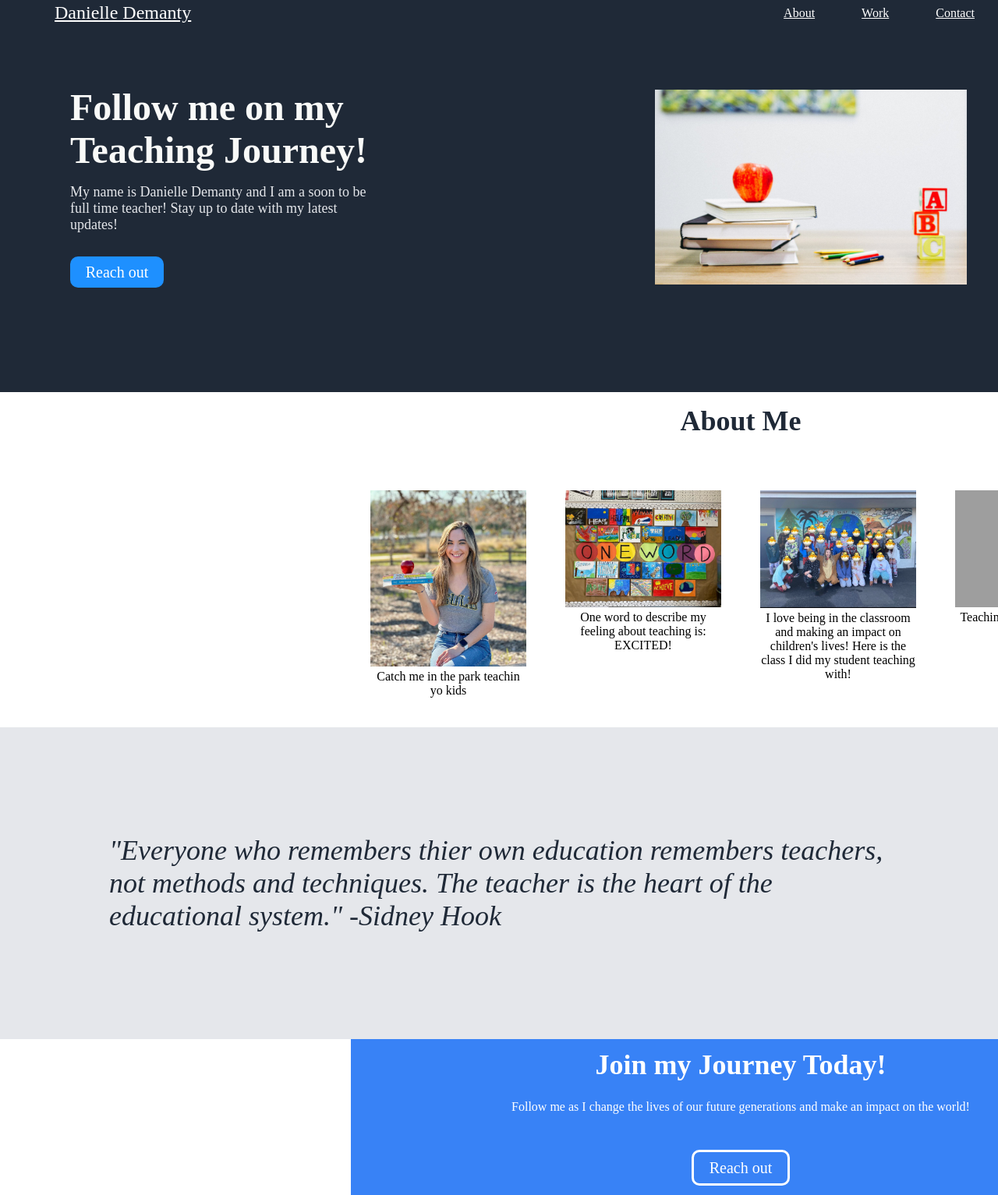
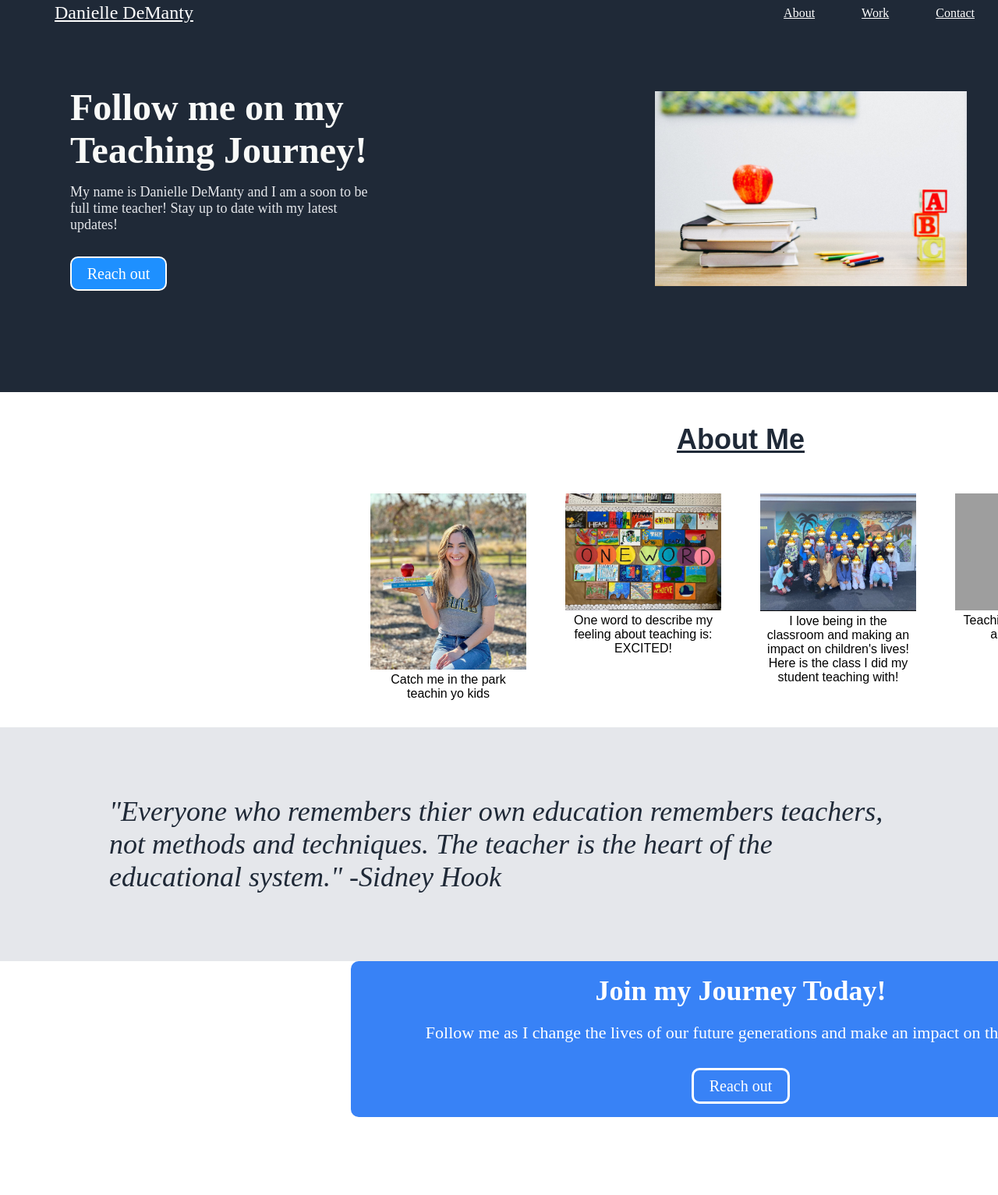
Before and after one commit to ConnorArretche/Odin-Landing-Page, a plain HTML site: page index.html in a window 1280 px wide. Shown: the part 27-1560 px from the top of the page at 78% size. After the commit the page ends 1460 px from the top, so only its background shows below. Drawn offline with Linux system fonts and the light colour scheme; grey boxes are pictures that could not be loaded.

Commit message:
added finishing touches

```diff
--- a/index.html
+++ b/index.html
@@ -11,7 +11,7 @@
     <div class="container">
     <navbar>
       <ul class="nav-list">
-        <li class="nav-item">Danielle Demanty</a></li>
+        <li class="nav-item">Danielle DeManty</a></li>
         <li class="nav-item"><a href="#">About</a></li>
         <li class="nav-item"><a href="#">Work</a></li>
         <li class="nav-item"><a href="#">Contact</a></li>
@@ -22,7 +22,7 @@
       <section class="left">
         <article class="left-text">
           <h1 class="awesome">Follow me on my Teaching Journey!</h1>
-          <p class="added-text">My name is Danielle Demanty and I am a soon to be full time teacher! Stay up to date with my latest updates!</p>
+          <p class="added-text">My name is Danielle DeManty and I am a soon to be full time teacher! Stay up to date with my latest updates!</p>
           <div class="contact">
             Reach out
           </div>
@@ -32,6 +32,7 @@
         <img src="teacher.jpeg" alt="dan">
       </section>
     </div>
+
     <div class="middle">
       <!-- <div class= "about-box">       -->
         <h2 class="about-me">About Me</h2>
@@ -56,7 +57,8 @@
 
        </div>
 
-    </div>
+
+  </div>
     <div class="quote">
 
          <div class="quote-box">"Everyone who remembers thier own education remembers teachers, not methods and techniques. The teacher is the heart of the educational system."     -Sidney Hook</div>
--- a/style.css
+++ b/style.css
@@ -88,7 +88,7 @@ body {
 }
 
 .contact {
-  /* border: 3px solid orange; */
+  border: 2px solid white;
   font-size: 20px;
   margin-top: 30px;
   height: 40px;
@@ -112,23 +112,24 @@ body {
   width: 1900px;
 }
 
-.about-box {
+/* .about-box {
   display: flex;
   justify-content: center;
   flex-direction: row;
   /* align-self: center; */
-  /* align-self: center; */
-  border: 3px solid red;
+/* align-self: center; */
+/* border: 3px solid red;
   height: 50px;
   width: 200px;
-  margin-top: 2rem;
-}
+  margin-top: 2rem; */
 
 .about-me {
   font-size: 36px;
   color: #1f2937;
   font-weight: bolder;
-  /* text-decoration: underline; */
+  font-family: sans-serif;
+  margin-top: 20px;
+  text-decoration: underline;
 }
 .container1 {
   width: 200px;
@@ -150,6 +151,7 @@ body {
   /* margin-top: 230px; */
   /* border: 3px solid green; */
   /* flex-flow: row wrap; */
+  /* margin-bottom: 200px; */
 }
 
 .box1 {
@@ -164,6 +166,7 @@ body {
 
 .text1 {
   text-align: center;
+  font-family: sans-serif;
   /* border: 3px solid blue; */
 }
 
@@ -175,6 +178,7 @@ body {
   justify-content: center;
   align-items: center;
   background-color: #e5e7eb;
+  height: 300px;
 }
 
 .quote-box {
@@ -186,6 +190,7 @@ body {
   font-weight: 100;
   font-style: italic;
   color: #1f2937;
+
   /* border: 3px solid red; */
 }
 
@@ -216,7 +221,7 @@ body {
 .contact1 {
   font-size: 20px;
   color: white;
-  margin-top: 30px;
+  margin-top: 20px;
   height: 40px;
   width: 120px;
   display: flex;
@@ -239,6 +244,7 @@ body {
   align-items: center;
   margin-left: 450px;
   flex-direction: column;
+  border-radius: 10px;
 }
 
 .join {
@@ -247,6 +253,7 @@ body {
   justify-content: center;
   align-items: center;
   color: white;
+  font-size: 22px;
   /* margin-top: 150px; */
   /* margin-right: 200px; */
 }
```
